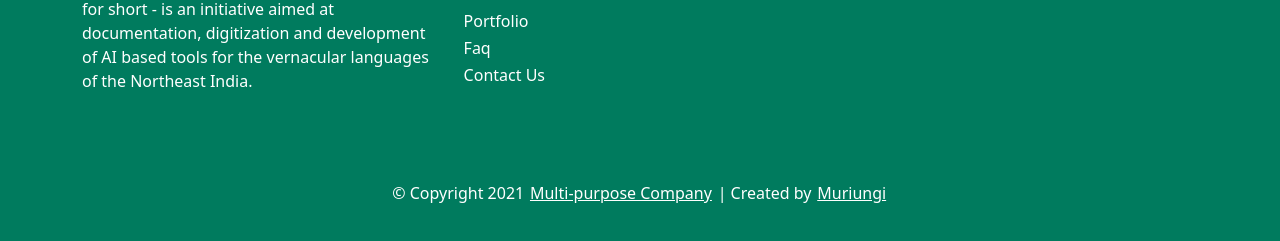
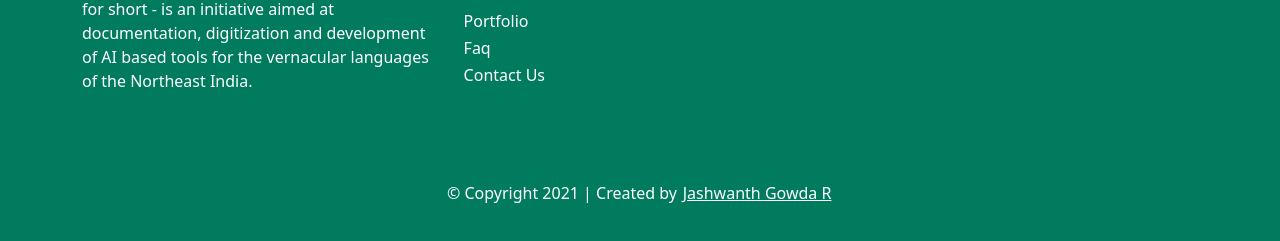
Before and after one commit to Jashwanth-Gowda-R/Bootstrap-5-portfolio-template, a website: page index.html in a window 1280 px wide. Shown: the part 7767-8008 px from the top of the page. Drawn offline with Linux system fonts and the light colour scheme.

Commit message:
added subfooter

```diff
--- a/index.html
+++ b/index.html
@@ -823,8 +823,8 @@
           <div class="row text-center text-white">
             <div class="col-12">
               <div class="footer-bottom__copyright">
-                &COPY; Copyright 2021 <a href="#">Multi-purpose Company</a> | Created by <a
-                  href="http://twitter.com/itsmuriungi" target="_blank">Muriungi</a>
+                &COPY; Copyright 2021 | Created by <a href="https://www.linkedin.com/in/jashwanthgowda-6666"
+                  target="_blank">Jashwanth Gowda R</a>
               </div>
             </div>
           </div>
```
